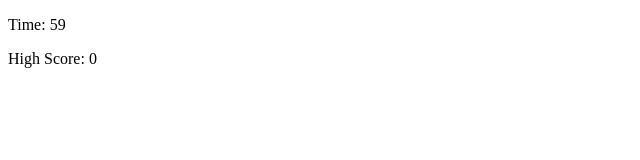
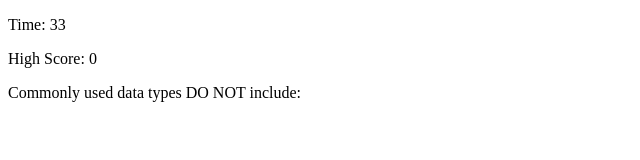
Before and after one commit to pitekcharles/code-HW04, a plain HTML site: page index.html in a window 1280 px wide. Both pictures are taken after a click on the button "Start Quiz". Shown: the whole page, without its empty margins (0-640 px from the left). Drawn offline with Linux system fonts and the light colour scheme.

Commit message:
Made it so the first question is shown on screen when the quiz is started

```diff
--- a/index.html
+++ b/index.html
@@ -13,5 +13,6 @@
     <div class="choices"></div>
     <button id="startQuiz">Start Quiz</button>
     <script src="./script.js"></script>
+    <script src="./questions.js"></script>
 </body>
 </html>
--- a/questions.js
+++ b/questions.js
@@ -1,4 +1,4 @@
-var questions = [
+var quizQuestions = [
     {
       title: "Commonly used data types DO NOT include:",
       choices: ["strings", "booleans", "alerts", "numbers"],
@@ -10,18 +10,18 @@ var questions = [
       answer: "parentheses"
     },
     {
-        title: "Famous titles"
-        choices: ["Dolly Parton", "Your mother" ]
+        title: "Famous titles",
+        choices: ["Dolly Parton", "Your mother" ],
         answer: "Dolly Parton"
-    }
+    },
     {
-        title: "Pick a number, any number and you win."
-        choices: ["V", "dog", "moo", "5"]
+        title: "Pick a number, any number and you win.",
+        choices: ["V", "dog", "moo", "5"],
         answer: "5"
-    }
+    },
     {
-        title:"Ive paid my dues...."
-        choices:["Every monday", "time after time", "the last thursday of the month"]
+        title:"Ive paid my dues....",
+        choices:["Every monday", "time after time", "the last thursday of the month"],
         answer:"time after time"
     }
   ];
--- a/script.js
+++ b/script.js
@@ -1,28 +1,67 @@
 var timeEl = document.querySelector("#quizTime");
 var quizButton = document.getElementById("startQuiz");
 var highScore = document.getElementById("highScore");
+var questions = document.querySelector(".questions");
+var choices = document.querySelector(".choices");
 var score = 0;
 var storedHighScore = 0;
 
-function quizTimer(){
+//Move to other folder later
+
+var quizQuestions = [
+    {
+        title: "Commonly used data types DO NOT include:",
+        choices: ["strings", "booleans", "alerts", "numbers"],
+        answer: "alerts"
+    },
+    {
+        title: "The condition in an if / else statement is enclosed within ____.",
+        choices: ["quotes", "curly brackets", "parentheses", "square brackets"],
+        answer: "parentheses"
+    },
+    {
+        title: "Famous titles",
+        choices: ["Dolly Parton", "Your mother"],
+        answer: "Dolly Parton"
+    },
+    {
+        title: "Pick a number, any number and you win.",
+        choices: ["V", "dog", "moo", "5"],
+        answer: "5"
+    },
+    {
+        title: "Ive paid my dues....",
+        choices: ["Every monday", "time after time", "the last thursday of the month"],
+        answer: "time after time"
+    }
+];
+
+//move to questions file later
+
+function quizTimer() {
     var quizCountDown = 60;
-    var timerInterval = setInterval(function(){
+    var timerInterval = setInterval(function () {
         timeEl.textContent = "Time: " + quizCountDown;
         quizCountDown--;
 
-        if(quizCountDown === 0) {
+        if (quizCountDown === 0) {
             clearInterval(timerInterval);
             timeEl.textContent = "";
+            questions.textContent = "";
             //add post quiz functionallity here likely a function call out to post quiz functions
         }
-    }, 1000)
+    }, 100)
 }
 
-function quizRun(){
+function quizRun() {
+    var printHighScore = 0;
+    var item = quizQuestions[0];
+    console.log(quizQuestions[0]);
+    questions.textContent = item.title;
 
 }
 
-quizButton.addEventListener("click", function(){
+quizButton.addEventListener("click", function () {
     quizButton.style.display = "none"
     quizTimer();
     quizRun();
```
